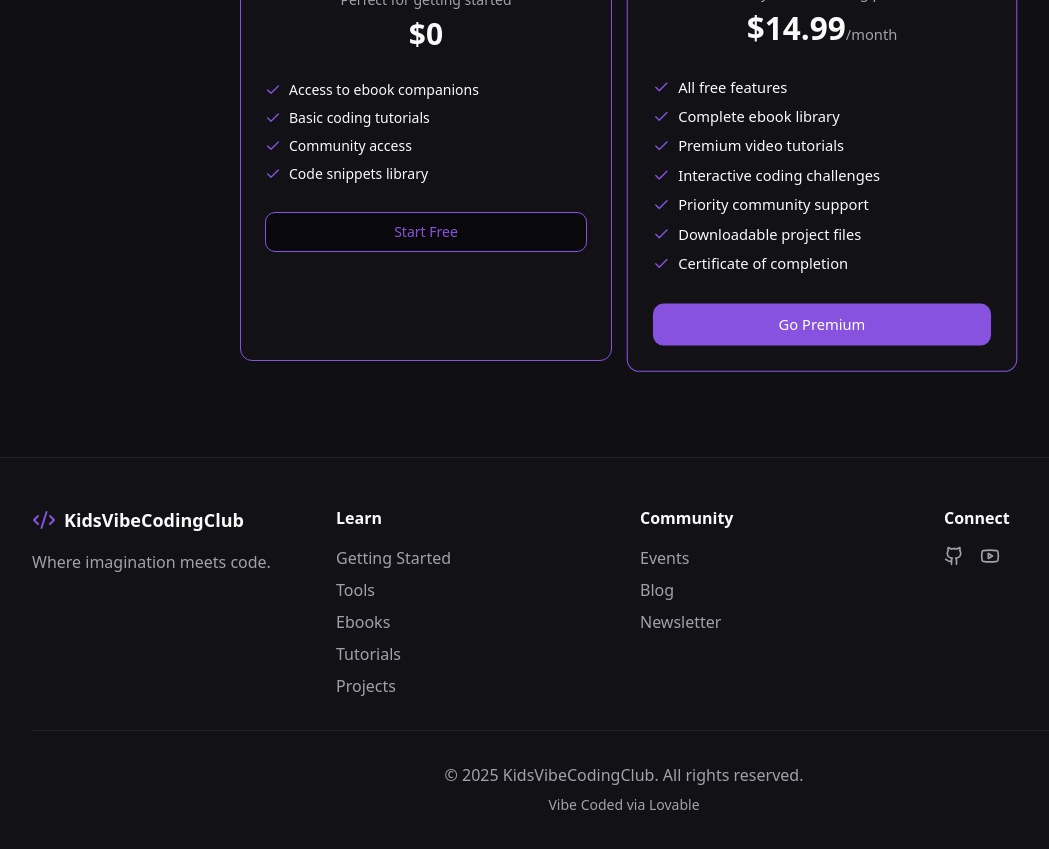
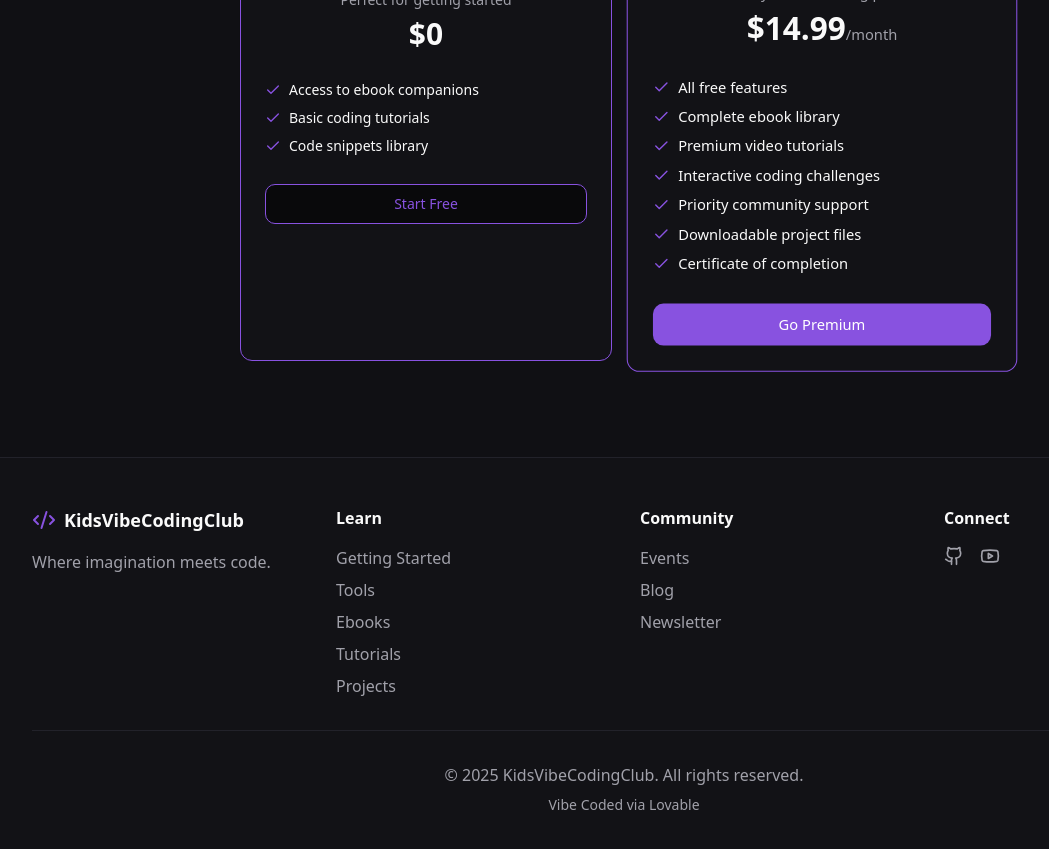
Before and after one commit to irexio/kids-vibe-forge, a React (Vite) app: page / in a window 1280 px wide. Shown: the part 2340-3189 px from the top of the page, without its empty margins (16-1065 px from the left). Built offline with nearby package versions, Linux system fonts and the light colour scheme; the HTML template or start-up script is replaced by a standard one.

Commit message:
Refactor: Remove community access from free plan

```diff
--- a/src/components/Pricing.tsx
+++ b/src/components/Pricing.tsx
@@ -10,7 +10,6 @@ const plans = [
     features: [
       "Access to ebook companions",
       "Basic coding tutorials",
-      "Community access",
       "Code snippets library",
     ],
     cta: "Start Free",
```
